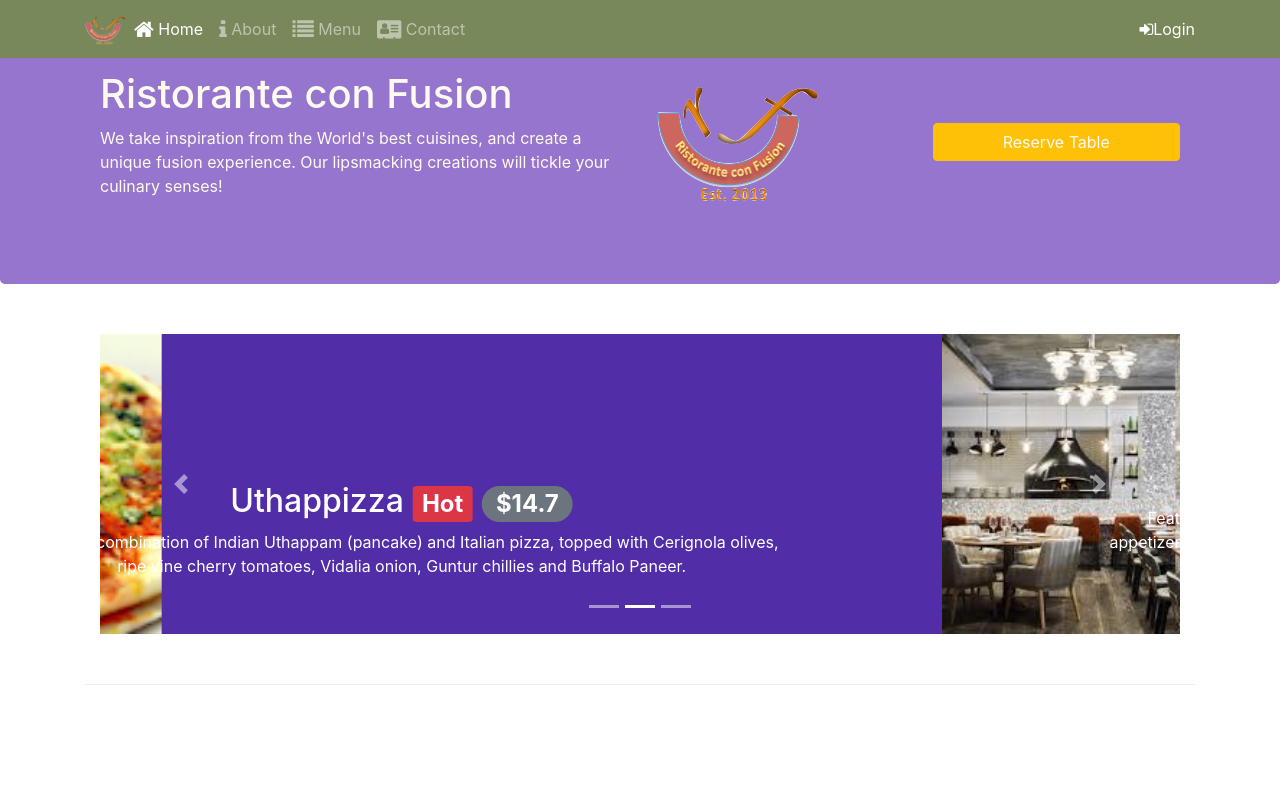
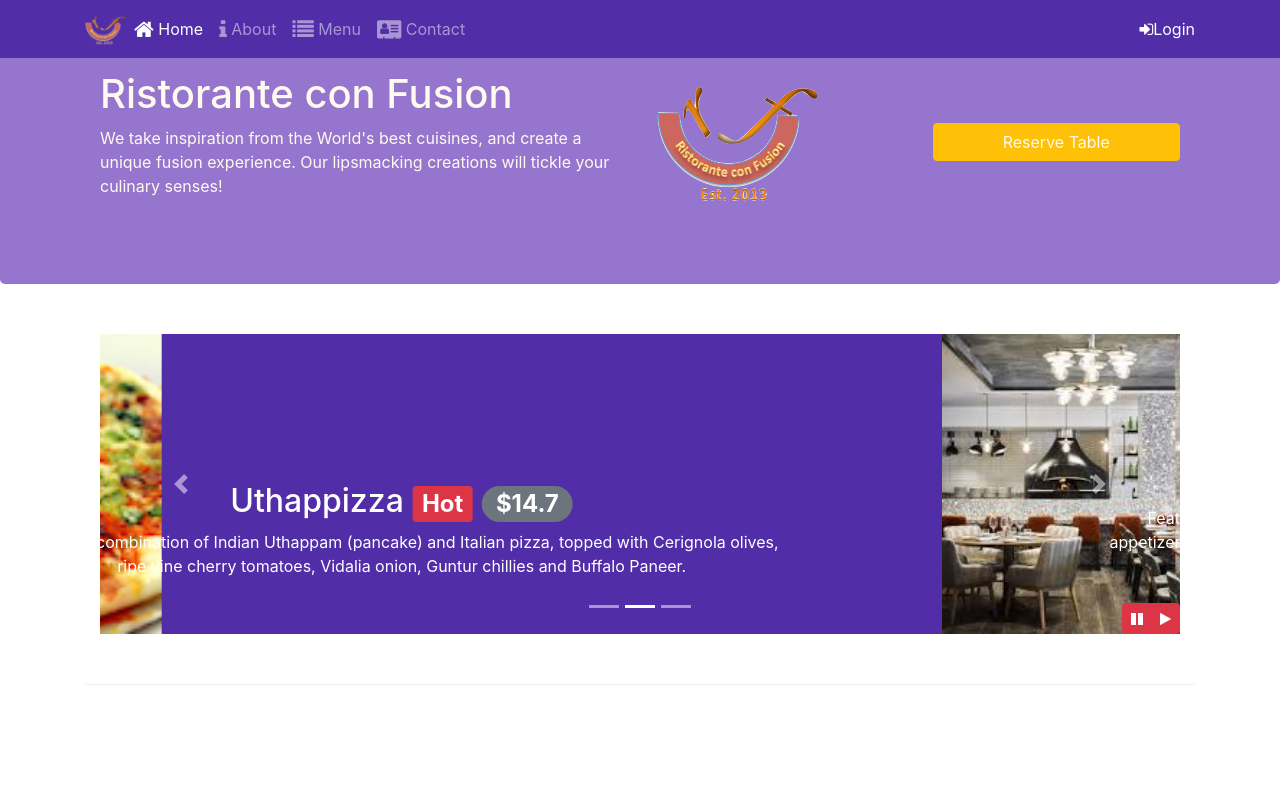
Before and after one commit to Sheikhtanzeela/conFusion, a website: page index.html in a window 1280 px wide. Shown: the top 800 px of the page. Drawn offline with nearby package versions, Linux system fonts and the light colour scheme.

Commit message:
Bootstrap JQuery

```diff
--- a/css/styles.css
+++ b/css/styles.css
@@ -35,7 +35,7 @@ body {
 }
 
 .navbar-dark {
-  background-color: #79885b;
+  background-color: #512da8;
 }
 
 .tab-content {
@@ -59,3 +59,9 @@ body {
   left: 0;
   min-height: 300px;
 }
+
+#carouselButton {
+  right: 0px;
+  position: absolute;
+  bottom: 0px;
+}
--- a/index.html
+++ b/index.html
@@ -169,8 +169,6 @@
     </div>
 
 
-
-
     <header class="jumbotron">
         <div class="container">
             <div class="row row-header">
@@ -254,7 +252,14 @@
                     <a class="carousel-control-next" href="#mycarousel" role="button" data-slide="next">
                         <span class="carousel-control-next-icon"></span>
                     </a>
-
+                    <div class="btn-group" id="carouselButton">
+                        <button class="btn btn-danger btn-sm" id="carousel-pause" title="pause">
+                            <span class="fa fa-pause"></span>
+                        </button>
+                        <button class="btn btn-danger btn-sm" id="carousel-play" title="play">
+                            <span class="fa fa-play"></span>
+                        </button>
+                    </div>
                 </div>
             </div>
         </div>
@@ -370,6 +375,17 @@
             <script src="node_modules/jquery/dist/jquery.slim.min.js"></script>
             <script src="node_modules/popper.js/dist/umd/popper.min.js"></script>
             <script src="node_modules/bootstrap/dist/js/bootstrap.min.js"></script>
+            <script>
+                $(document).ready(function () {
+                    $('#mycarousel').carousel({ interval: 2000 });
+                    $('#carousel-pause').click(function () {
+                        $('#mycarousel').carousel('pause');
+                    });
+                    $('#carousel-play').click(function () {
+                        $('#mycarousel').carousel('cycle');
+                    });
+                })
+            </script>
 
 </body>
 
```
